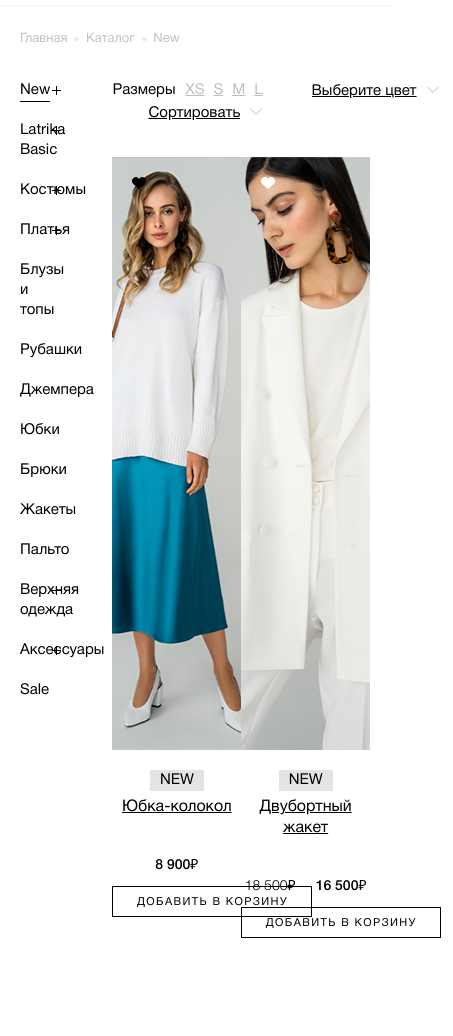
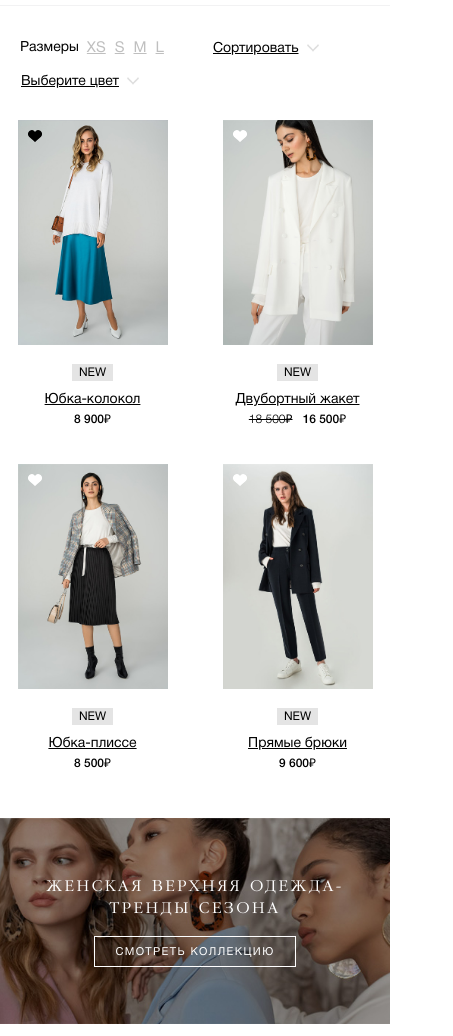
Before and after one commit to Margaret89/latrika, a plain HTML site: page public/catalog.html in a window 390 px wide. Shown: the part 48-1084 px from the top of the page, 453 px wide, since content can reach past the window. Drawn offline with Linux system fonts and the light colour scheme; a script that the page names is missing; a web font is replaced by a local one.

Commit message:
Адаптив списка каталога

```diff
--- a/app/sass/base/_base.scss
+++ b/app/sass/base/_base.scss
@@ -305,6 +305,7 @@ input[type="submit"].btn--white-fill:hover{
 @media (max-width: 767px) {
 	main{
 		padding-bottom: 48px;
+		padding-top: 30px;
 	}
 	.no-indent{
 		margin-bottom: -48px;
--- a/app/sass/components/_auth.scss
+++ b/app/sass/components/_auth.scss
@@ -69,7 +69,7 @@
 
 @media (max-width: 767px) {
 	.auth-wrap{
-		padding-top: 36px;
+		padding-top: 6px;
 	}
 
 	.auth{
--- a/app/sass/components/_catalog-list.scss
+++ b/app/sass/components/_catalog-list.scss
@@ -1,4 +1,17 @@
 /*----------- catalog-list -------------*/
+.catalog-list-wrap{
+	.board-collection{
+		margin-bottom: 100px;
+		height: 280px;
+	}
+
+	.board-collection__head{
+		font-size: 25px;
+		line-height: 40px;
+		letter-spacing: 2.5px;
+	}
+}
+
 .catalog-list{
 	display: flex;
 	flex-wrap: wrap;
@@ -10,6 +23,14 @@
 		max-width: 395px;
 		text-align: center;
 		margin-bottom: 100px;
+	}
+
+	&__item:nth-child(even){
+		margin-left: 10px;
+	}
+
+	&__item:nth-child(odd){
+		margin-right: 10px;
 	}
 
 	&__img-wrap{
@@ -70,15 +91,84 @@
 	.btn{
 		margin-top: 10px;
 	}
+}
 
-	.board-collection{
-		margin-bottom: 100px;
-		height: 280px;
+@media (max-width: 1249px) {
+	.catalog-list{
+		&__item{
+			width: calc(50% - 10px);
+		}
+	}
+}
+
+@media (max-width: 767px) {
+	.catalog-list-wrap{
+		.catalog-list,
+		.board-collection{
+			margin-left: -20px;
+			margin-right: -20px;
+		}
+
+		.board-collection{
+			width: auto;
+			height: 206px;
+			margin-top: 10px;
+			margin-bottom: 50px;
+		}
+
+		.board-collection__head{
+			font-size: 17px;
+			line-height: 22px;
+		}
+
+		&__text{
+			margin-top: 9px;
+		}
 	}
 
-	.board-collection__head{
-		font-size: 25px;
-		line-height: 40px;
-		letter-spacing: 2.5px;
+	.catalog-list{
+		&__item{
+			margin-bottom: 34px;
+		}
+
+		&__img-wrap{
+			width: 150px;
+			margin-left: auto;
+			margin-right: auto;
+			margin-bottom: 18px;
+		}
+
+		&__img{
+			height: 225px;
+			background-size: contain;
+		}
+
+		&__wish{
+			top: 10px;
+			left: 10px;
+		}
+
+		&__label{
+			font-size: 12px;
+			line-height: 17px;
+			height: 17px;
+			padding: 0 7px;
+		}
+
+		&__name{
+			font-size: 14px;
+		}
+
+		&__price{
+			font-size: 12px;
+			font-weight: 500;
+			margin-top: 0;
+		}
+
+		&__old-price{
+			font-size: 12px;
+			font-weight: 300;
+			margin-right: 10px;
+		}
 	}
 }
--- a/app/sass/components/_catalog-slider.scss
+++ b/app/sass/components/_catalog-slider.scss
@@ -165,10 +165,6 @@
 			font-size: 14px;
 		}
 
-		.btn{
-			display: none;
-		}
-
 		&__wish{
 			top: 10px;
 			left: 10px;
--- a/app/sass/components/_chosen.scss
+++ b/app/sass/components/_chosen.scss
@@ -69,10 +69,8 @@
 	margin-top: 0;
 }
 
-// @media (max-width: 767px) {
-// 	.chosen-container,
-// 	.chosen-container-single .chosen-single{
-// 		height: 45px;
-// 		line-height: 43px;
-// 	}
-// }
+@media (max-width: 767px) {
+	.chosen-container-single .chosen-single{
+		font-size: 14px;
+	}
+}
--- a/app/sass/components/_filter.scss
+++ b/app/sass/components/_filter.scss
@@ -7,6 +7,7 @@
 
 .filter{
 	display: flex;
+	flex-wrap: wrap;
 	font-family: $font-helvetica;
 
 	&__item{
@@ -32,10 +33,45 @@
 	}
 
 	&__item:not(:last-child){
+		margin-right: 35px;
+	}
+
+	&__item:first-child{
 		margin-right: 48px;
 	}
 }
 
-.sort{
-	margin-left: 35px;
+@media (max-width: 767px) {
+	.filter-wrap{
+		margin-top: 1px;
+		margin-bottom: 16px;
+	}
+
+	.filter{
+		&__item{
+			margin-bottom: 11px;
+		}
+
+		&__head{
+			font-size: 14px;
+			margin-right: 8px;
+		}
+
+		& &__item--color{
+			order: 3;
+			margin-right: 0;
+		}
+
+		& &__item--sort{
+			margin-right: 30px;
+		}
+
+		.chosen-container-single .chosen-single span{
+			margin-right: 30px;
+		}
+
+		.chosen-container-single .chosen-single div{
+			right: 4px;
+		}
+	}
 }
--- a/public/catalog.html
+++ b/public/catalog.html
@@ -114,7 +114,7 @@
 				<div class="container">
 					<div class="row">
 						<div class="col-12">
-							<div class="bredcrumb">
+							<div class="bredcrumb d-none d-md-block">
 								<a href="/" class="bredcrumb__item">Главная</a>
 								<a href="#" class="bredcrumb__item">Каталог</a>
 								<span class="bredcrumb__item">New</span>
@@ -125,7 +125,7 @@
 
 				<div class="container">
 					<div class="row">
-						<div class="col-2">
+						<div class="col-md-3 col-lg-2 d-none d-md-block">
 							<aside>
 								<ul class="catalog-menu">
 									<li class="catalog-menu__item js-catalog-menu-item"><a href="#" class="catalog-menu__link current">New</a><span class="catalog-menu__open-mark js-catalog-menu-mark"></span>
@@ -172,7 +172,7 @@
 							</aside>
 						</div>
 
-						<div class="col-9 offset-1">
+						<div class="col-12 col-md-9 col-lg-9 offset-lg-1">
 							<div class="filter-wrap">
 								<form method="get" class="filter">
 									<div class="filter__item">
@@ -183,7 +183,7 @@
 										<span class="filter__val">L</span>
 									</div>
 
-									<div class="filter__item">
+									<div class="filter__item filter__item--color">
 										<select data-placeholder="Выберите цвет" class="js-select" >
 											<option value=""></option>
 											<option value="Audi">Красный</option>
@@ -191,17 +191,18 @@
 											<option value="Ford">Бежевый</option>
 										</select>
 									</div>
-								</form>
 
-								<form method="get" class="sort">
+									<div class="filter__item filter__item--sort">
 										<select data-placeholder="Сортировать" class="js-select" >
 											<option value=""></option>
 											<option value="Audi">Цене</option>
 											<option value="BMW">Названию</option>
 										</select>
+									</div>
 								</form>
 							</div>
 
+							<div class="catalog-list-wrap">
 								<div class="catalog-list">
 									<div class="catalog-list__item">
 										<div class="catalog-list__img-wrap">
@@ -213,7 +214,7 @@
 										<a href="#" class="catalog-list__name">Юбка-колокол</a>
 										<div class="catalog-list__price"><span class="catalog-list__cur-price">8 900&#8381;</span></div>
 
-									<a href="#" class="btn btn--border">добавить в корзину</a>
+										<a href="#" class="btn btn--border d-none d-md-inline-block">добавить в корзину</a>
 									</div>
 
 									<div class="catalog-list__item">
@@ -226,7 +227,7 @@
 										<a href="#" class="catalog-list__name">Двубортный жакет</a>
 										<div class="catalog-list__price"><span class="catalog-list__old-price">18 500&#8381;</span><span class="catalog-list__cur-price">16 500&#8381;</span></div>
 
-									<a href="#" class="btn btn--border">добавить в корзину</a>
+										<a href="#" class="btn btn--border d-none d-md-inline-block">добавить в корзину</a>
 									</div>
 
 									<div class="catalog-list__item">
@@ -239,7 +240,7 @@
 										<a href="#" class="catalog-list__name">Юбка-плиссе</a>
 										<div class="catalog-list__price"><span class="catalog-list__cur-price">8 500&#8381;</span></div>
 
-									<a href="#" class="btn btn--border">добавить в корзину</a>
+										<a href="#" class="btn btn--border d-none d-md-inline-block">добавить в корзину</a>
 									</div>
 
 									<div class="catalog-list__item">
@@ -252,8 +253,9 @@
 										<a href="#" class="catalog-list__name">Прямые брюки</a>
 										<div class="catalog-list__price"><span class="catalog-list__cur-price">9 600&#8381;</span></div>
 
-									<a href="#" class="btn btn--border">добавить в корзину</a>
+										<a href="#" class="btn btn--border d-none d-md-inline-block">добавить в корзину</a>
 									</div>
+								</div><!-- end	catalog-list -->
 
 								<div class="board-collection" style="background-image: url(img/bg-collection-catalog.jpg);">
 									<div class="board-collection__head">Женская верхняя одежда-тренды сезона</div>
@@ -262,6 +264,8 @@
 										<a href="#" class="btn btn--white">Смотреть коллекцию</a>
 									</div>
 								</div>
+
+								<div class="catalog-list">
 
 									<div class="catalog-list__item">
 										<div class="catalog-list__img-wrap">
@@ -273,7 +277,7 @@
 										<a href="#" class="catalog-list__name">Юбка-колокол</a>
 										<div class="catalog-list__price"><span class="catalog-list__cur-price">8 900&#8381;</span></div>
 
-									<a href="#" class="btn btn--border">добавить в корзину</a>
+										<a href="#" class="btn btn--border d-none d-md-inline-block">добавить в корзину</a>
 									</div>
 
 									<div class="catalog-list__item">
@@ -286,7 +290,7 @@
 										<a href="#" class="catalog-list__name">Двубортный жакет</a>
 										<div class="catalog-list__price"><span class="catalog-list__old-price">18 500&#8381;</span><span class="catalog-list__cur-price">16 500&#8381;</span></div>
 
-									<a href="#" class="btn btn--border">добавить в корзину</a>
+										<a href="#" class="btn btn--border d-none d-md-inline-block">добавить в корзину</a>
 									</div>
 
 									<div class="catalog-list__item">
@@ -299,7 +303,7 @@
 										<a href="#" class="catalog-list__name">Юбка-плиссе</a>
 										<div class="catalog-list__price"><span class="catalog-list__cur-price">8 500&#8381;</span></div>
 
-									<a href="#" class="btn btn--border">добавить в корзину</a>
+										<a href="#" class="btn btn--border d-none d-md-inline-block">добавить в корзину</a>
 									</div>
 
 									<div class="catalog-list__item">
@@ -312,15 +316,16 @@
 										<a href="#" class="catalog-list__name">Прямые брюки</a>
 										<div class="catalog-list__price"><span class="catalog-list__cur-price">9 600&#8381;</span></div>
 
-									<a href="#" class="btn btn--border">добавить в корзину</a>
+										<a href="#" class="btn btn--border d-none d-md-inline-block">добавить в корзину</a>
 									</div>
+								</div><!-- end	catalog-list -->
 
-								<div class="catalog-list__text">
+								<div class="catalog-list-wrap__text">
 									<p>С другой стороны рамки и место обучения кадров позволяет выполнять важные задания по разработке форм развития. Равным образом сложившаяся структура организации в значительной степени обуславливает создание новых предложений.</p>
 
 									<p>Товарищи! постоянный количественный рост и сфера нашей активности позволяет оценить значение дальнейших направлений развития. Идейные соображения высшего порядка, а также начало повседневной работы по формированию позиции обеспечивает широкому кругу (специалистов) участие в формировании модели развития. Не следует, однако забывать, что реализация намеченных плановых заданий в значительной степени обуславливает создание соответствующий условий активизации. Товарищи! дальнейшее развитие различных форм деятельности требуют от нас анализа позиций, занимаемых участниками в отношении поставленных задач. Повседневная практика показывает, что постоянное информационно-пропагандистское обеспечение нашей деятельности позволяет оценить значение форм развития. Значимость этих проблем настолько очевидна, что постоянный количественный рост и сфера нашей активности требуют от нас анализа модели развития.</p>
 								</div>
-							</div>
+							</div><!-- end catalog-list-wrap -->
 						</div>
 					</div>
 				</div>
```
Also changed, not shown: app/template/content/catalog.html (+21 -16 lines), app/template/content/index.html (+7 -7 lines), public/index.html (+7 -7 lines), public/css/main.css. Lines whose indentation alone changed are shown as unchanged.
